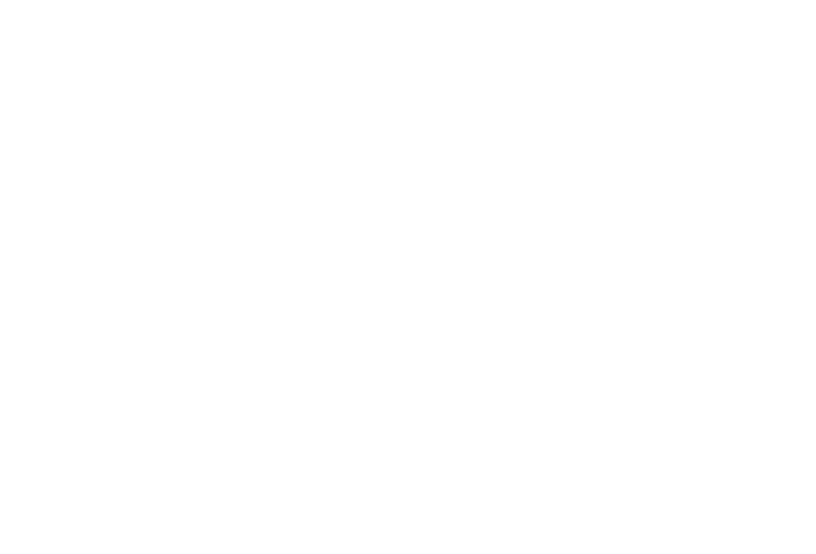
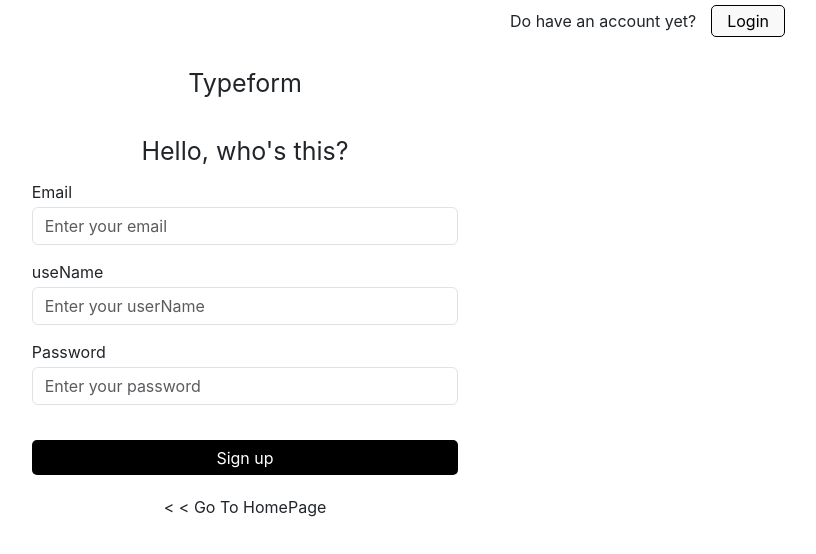
Before and after one commit to myle1003/react-redux, a React (Create React App) app: page /signup in a window 1280 px wide. Before the commit this address had no page. Shown: the top 554 px of the page, without its empty margins (395-1211 px from the left). Built offline with nearby package versions, Linux system fonts and the light colour scheme.

Commit message:
[feat] design sign in

```diff
--- /dev/null
+++ b/src/Layout.js
@@ -0,0 +1,43 @@
+import { Route, Routes } from "react-router-dom";
+import User from './components/User/User';
+import App from './App';
+import Admin from './components/Admin/Admin';
+import HomePage from './components/Home/Home';
+import ManageUser from './components/Admin/Content/ManageUser';
+import Dashboard from './components/Admin/Content/Dashboard';
+import Login from './components/Auth/Login';
+import { ToastContainer, toast } from 'react-toastify';
+import 'react-toastify/dist/ReactToastify.css';
+import SignUp from "./components/Auth/Sigup";
+
+const Layout = () => {
+    return (
+        <>
+            <Routes>
+                <Route path="/" element={<App />} >
+                    <Route index element={<HomePage />} />
+                    <Route path="user" element={<User />} />
+                </Route>
+                <Route path="admin" element={<Admin />}>
+                    <Route index element={<Dashboard />} />
+                    <Route path="manage-user" element={<ManageUser />} />
+                </Route>
+                <Route path="login" element={<Login />} />
+                <Route path="signup" element={<SignUp />} />
+
+            </Routes>
+            <ToastContainer
+                position="top-right"
+                autoClose={5000}
+                hideProgressBar={false}
+                newestOnTop={false}
+                closeOnClick
+                rtl={false}
+                pauseOnFocusLoss
+                draggable
+                pauseOnHover
+            />
+        </>
+    )
+}
+export default Layout
--- a/src/components/Admin/Admin.js
+++ b/src/components/Admin/Admin.js
@@ -3,8 +3,6 @@
 import { FaBars } from "react-icons/fa";
 import { useState } from "react";
 import { Outlet } from "react-router-dom";
-import { ToastContainer, toast } from 'react-toastify';
-import 'react-toastify/dist/ReactToastify.css';
 
 const Admin = (pops) => {
     const [collapsed, setCollapsed] = useState(false)
@@ -21,17 +19,7 @@
                     <Outlet />
                 </div>
             </div>
-            <ToastContainer
-                position="top-right"
-                autoClose={5000}
-                hideProgressBar={false}
-                newestOnTop={false}
-                closeOnClick
-                rtl={false}
-                pauseOnFocusLoss
-                draggable
-                pauseOnHover
-            />
+
         </div>
     )
 }
--- a/src/components/Auth/Login.js
+++ b/src/components/Auth/Login.js
@@ -1,15 +1,28 @@
 import { useState } from 'react';
 import './Login.scss'
+import { useNavigate } from 'react-router-dom';
+import { postLogin } from '../../services/apiServices';
+import { toast } from 'react-toastify';
 const Login = (props) => {
     const [email, setEmail] = useState("")
     const [password, setPassword] = useState("")
-    const handleLogin = () => {
-        alert("me")
+    const navigate = useNavigate()
+    const handleLogin = async () => {
+        let data = await postLogin(email, password)
+        if (data && +data.EC === 0) {
+            toast.success(data.EM)
+            navigate('/')
+        } else {
+            toast.error(data.EM);
+        }
     }
+
+
     return (
         <div className="login-container">
             <div className='header'>
-                Don't have an account yet?
+                <span> Don't have an account yet?</span>
+                <button onClick={() => navigate('/signup')}> Sign up</button>
             </div>
             <div className='title col-4 mx-auto'>
                 Typeform
@@ -48,6 +61,14 @@
                         onClick={() => handleLogin()}
                     >Login</button>
                 </div>
+                <div className='back'>
+                    <span
+                        className='back-span'
+                        onClick={() => {
+                            navigate('/')
+
+                        }}>&#60; &#60; Go To HomePage</span>
+                </div>
             </div>
         </div>
     )
--- a/src/components/Auth/Login.scss
+++ b/src/components/Auth/Login.scss
@@ -2,6 +2,19 @@
     .header {
         height: 45px;
         text-align: right;
+        padding: 5px 100px 0;
+
+        button {
+            padding: 3px 15px;
+            margin-left: 15px;
+            border-radius: 5px;
+            background: #f9f9f9;
+            border: 1px solid black;
+
+            &:hover {
+                background: #cccccc;
+            }
+        }
     }
     .title {
         font-size: 25px;
@@ -23,13 +36,26 @@
         }
 
         button {
-            width: 50%;
+            width: 100%;
             height: 35px;
             border: none;
             margin: 20px 0;
             border-radius: 5px;
             color: white;
             background-color: black;
+
+            &:hover {
+                background-color: #888888;
+            }
         }
+
+        .back {
+            text-align: center;
+
+            .back-span {
+                cursor: pointer;
+            }
+        }
+
     }
 }
--- /dev/null
+++ b/src/components/Auth/Sigup.js
@@ -0,0 +1,85 @@
+import { useState } from 'react';
+import './Login.scss'
+import { useNavigate } from 'react-router-dom';
+import { postLogin, postSignUp } from '../../services/apiServices';
+import { toast } from 'react-toastify';
+
+const SignUp = () => {
+    const [email, setEmail] = useState("")
+    const [password, setPassword] = useState("")
+    const [userName, setUserName] = useState("")
+    const navigate = useNavigate()
+    const handleSignUp = async () => {
+        let data = await postSignUp(email, userName, password)
+        if (data && +data.EC === 0) {
+            toast.success(data.EM)
+            navigate('/login')
+        } else {
+            toast.error(data.EM);
+        }
+    }
+
+
+    return (
+        <div className="login-container">
+            <div className='header'>
+                <span> Do have an account yet?</span>
+                <button onClick={() => navigate('/login')}> Login</button>
+            </div>
+            <div className='title col-4 mx-auto'>
+                Typeform
+            </div>
+            <div className='welcome col-4 mx-auto'>
+                Hello, who's this?
+            </div>
+            <div className='content-form col-4 mx-auto'>
+
+                <div className='form-group'>
+                    <label >Email</label>
+                    <input
+                        type={'email'}
+                        placeholder='Enter your email'
+                        className='form-control'
+                        value={email}
+                        onChange={(event) => setEmail(event.target.value)}
+                    />
+                </div>
+                <div className='form-group'>
+                    <label >useName</label>
+                    <input
+                        type={'useName'}
+                        placeholder='Enter your userName'
+                        className='form-control'
+                        value={userName}
+                        onChange={(event) => setUserName(event.target.value)}
+                    />
+                    <div className='form-group'>
+                        <label >Password</label>
+                        <input
+                            type={'password'}
+                            placeholder='Enter your password'
+                            className='form-control'
+                            value={password}
+                            onChange={(event) => setPassword(event.target.value)}
+                        />
+                    </div>
+                    <div>
+                        <button
+                            className='btn-submit'
+                            onClick={() => handleSignUp()}
+                        >Sign up</button>
+                    </div>
+                    <div className='back'>
+                        <span
+                            className='back-span'
+                            onClick={() => {
+                                navigate('/')
+
+                            }}>&#60; &#60; Go To HomePage</span>
+                    </div>
+                </div>
+            </div>
+        </div>
+    )
+}
+export default SignUp
--- a/src/components/Header/Header.js
+++ b/src/components/Header/Header.js
@@ -7,6 +7,10 @@
     const navigate = useNavigate()
     const handleLogin = () => {
         navigate('/login')
+    }
+
+    const handleSignup = () => {
+        navigate('/signup')
     }
     return (
         <Navbar expand="lg" className="bg-body-tertiary">
@@ -22,7 +26,7 @@
                     </Nav>
                     <Nav>
                         <button className='btn-login' onClick={() => handleLogin()}> Log in </button>
-                        <button className='btn-singup'> Sign up </button>
+                        <button className='btn-singup' onClick={() => handleSignup()} > Sign up </button>
                         {/* <NavDropdown title="Setting" id="basic-nav-dropdown">
                             <NavDropdown.Item >Log in</NavDropdown.Item>
                             <NavDropdown.Item >Log out</NavDropdown.Item>
--- a/src/index.js
+++ b/src/index.js
@@ -1,35 +1,19 @@
 import React from 'react';
 import ReactDOM from 'react-dom/client';
-import App from './App';
 import reportWebVitals from './reportWebVitals';
 import { Provider } from 'react-redux';
 import store from './redux/store';
 import 'bootstrap/dist/css/bootstrap.min.css';
-import { BrowserRouter, Route, Routes } from "react-router-dom";
-import User from './components/User/User';
-import Admin from './components/Admin/Admin';
-import HomePage from './components/Home/Home';
-import ManageUser from './components/Admin/Content/ManageUser';
-import Dashboard from './components/Admin/Content/Dashboard';
-import Login from './components/Auth/Login';
+import { BrowserRouter } from "react-router-dom";
+import Layout from './Layout';
+
 
 const root = ReactDOM.createRoot(document.getElementById('root'));
 root.render(
   <Provider store={store}>
     {/* <React.StrictMode> */}
     <BrowserRouter>
-      <Routes>
-        <Route path="/" element={<App />} >
-          <Route index element={<HomePage />} />
-          <Route path="user" element={<User />} />
-        </Route>
-        <Route path="admin" element={<Admin />}>
-          <Route index element={<Dashboard />} />
-          <Route path="manage-user" element={<ManageUser />} />
-        </Route>
-        <Route path="login" element={<Login />} />
-
-      </Routes>
+      <Layout />
     </BrowserRouter>
     {/* </React.StrictMode> */}
   </Provider>
--- a/src/services/apiServices.js
+++ b/src/services/apiServices.js
@@ -33,4 +33,20 @@
     return axios.delete('api/v1/participant', { data: { id } });
 }
 
-export { postCreateNewUser, getAllUsers, putUpdateUser, deleteUser, getAllUsersWithPage }
+const postLogin = (email, password) => {
+    return axios.post('api/v1/login', { email, password });
+}
+
+const postSignUp = (email, userName, password) => {
+    return axios.post('api/v1/register', { email, username: userName, password });
+}
+
+export {
+    postCreateNewUser,
+    getAllUsers,
+    putUpdateUser,
+    deleteUser,
+    getAllUsersWithPage,
+    postLogin,
+    postSignUp
+}
```
